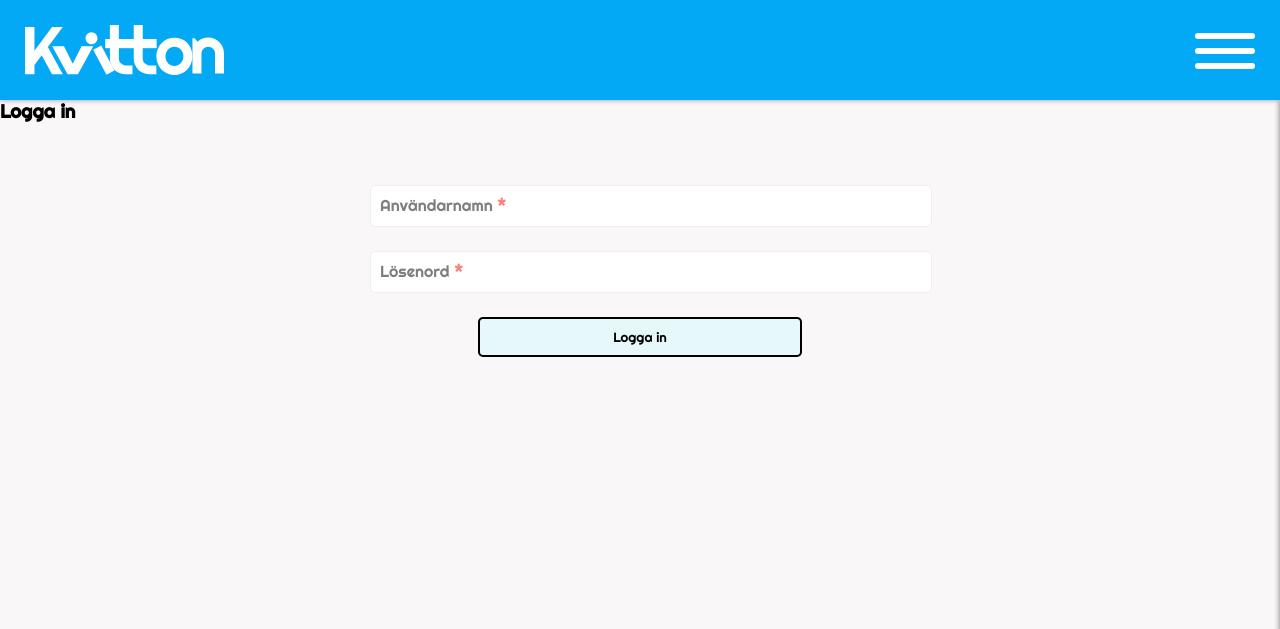
After one commit to albinmedoc/receipts_storage, a Flask app: page /login in a window 1280 px wide. The commit adds this page. Shown: the top 629 px of the page. Run offline with Flask 2, Linux system fonts and the light colour scheme; parts of the project's set-up code (start-up, migrations or seed data) failed here and were passed over.

Commit message:
Added page for login, and some user forms. Changed blueprint name for home to main

```diff
--- a/receipts_storage/forms/__init__.py
+++ b/receipts_storage/forms/__init__.py
@@ -1,2 +1,3 @@
 from .product import ProductForm
 from .receipt import ReceiptForm
+from .user import LoginForm, RegisterForm, EditUserForm
--- /dev/null
+++ b/receipts_storage/forms/user.py
@@ -0,0 +1,46 @@
+from flask_wtf import FlaskForm
+from wtforms import StringField, PasswordField, SubmitField
+from wtforms.validators import ValidationError, DataRequired
+from receipts_storage.models import User
+from receipts_storage.app import bcrypt
+
+class LoginForm(FlaskForm):
+    username = StringField("Användarnamn", validators=[DataRequired("Detta fält är obligatoriskt.")])
+    password = PasswordField("Lösenord", validators=[DataRequired("Detta fält är obligatoriskt.")])
+    submit = SubmitField("Logga in")
+
+    def validate_username(self, username):
+        user = User.query.filter(username=username.data).first()
+        if(not user):
+            raise ValidationError("Användarnamnet är inte registrerad.")
+
+    def validate_password(self, password):
+        user = User.query.filter_by(username=self.username.data).first()
+        if(user and not bcrypt.check_password_hash(user.password, password.data)):
+            raise ValidationError("Lösenordet matchar inte användarnamnet.")
+
+
+class RegisterForm(FlaskForm):
+    firstname = StringField("Förnamn", validators=[DataRequired("Detta fält är obligatoriskt.")])
+    lastname = StringField("Efternamn", validators=[DataRequired("Detta fält är obligatoriskt.")])
+    username = StringField("Användarnamn", validators=[DataRequired("Detta fält är obligatoriskt.")])
+    password = PasswordField("Lösenord", validators=[DataRequired("Detta fält är obligatoriskt.")])
+    submit = SubmitField("Skapa användare")
+
+    def validate_username(self, username):
+        user = User.query.filter_by(username=username.data.lower()).first()
+        if(user):
+            raise ValidationError("Användarnamnet är upptaget.")
+
+
+class EditUserForm(FlaskForm):
+    firstname = StringField("Förnamn", validators=[DataRequired("Detta fält är obligatoriskt.")])
+    lastname = StringField("Efternamn", validators=[DataRequired("Detta fält är obligatoriskt.")])
+    username = StringField("Användarnamn", validators=[DataRequired("Detta fält är obligatoriskt.")])
+    password = PasswordField("Lösenord", validators=[DataRequired("Detta fält är obligatoriskt.")])
+    submit = SubmitField("Spara")
+
+    def validate_username(self, username):
+        user = User.query.filter_by(username=username.data.lower()).first()
+        if(not user or not user.username == current_user.username):
+            raise ValidationError("Användarnamnet är upptaget.")
--- a/receipts_storage/routes/__init__.py
+++ b/receipts_storage/routes/__init__.py
@@ -1,2 +1,2 @@
-from .home import bp_home
+from .main import bp_main
 from .receipt import bp_receipt
--- /dev/null
+++ b/receipts_storage/routes/main.py
@@ -0,0 +1,45 @@
+from flask import Blueprint, render_template, redirect, abort
+from flask_login import current_user, login_user, logout_user
+from receipts_storage.models import Product, Receipt, Store, Tag, User
+from receipts_storage.forms import LoginForm
+
+bp_main = Blueprint("main", __name__)
+
+@bp_main.route("/login")
+def login():
+    form = LoginForm()
+    if(form.validate_on_submit()):
+        user = User.query.filter_by(username=form.username.data).first()
+        if(not user):
+            abort(401)
+        login_user(user)
+        return redirect(url_for("main.home"))
+    return render_template("login.html", form=form)
+
+
+@bp_main.route("/logout")
+def logout():
+    if(current_user.is_authenticated):
+        logout_user()
+    return redirect(url_for("main.home"))
+
+
+@bp_main.route("/")
+def home():
+    recent_receipts = Receipt.query.order_by(Receipt.date.desc()).limit(15).all()
+    return render_template("home.html", recent_receipts=recent_receipts)
+
+
+@bp_main.route("/statistics")
+def statistics():
+    count_receipts = Receipt.query.count()
+    count_products = Product.query.count()
+    count_stores = Store.query.count()
+    count_tags = Tag.query.count()
+
+    receipts = Receipt.query.all()
+    receipts_sum = 0
+    for receipt in receipts:
+        receipts_sum = receipts_sum + receipt.sum
+
+    return render_template("statistics.html", count_receipts=count_receipts, count_products=count_products, count_stores=count_stores, receipts_sum=receipts_sum, count_tags=count_tags)
--- a/receipts_storage/routes/receipt.py
+++ b/receipts_storage/routes/receipt.py
@@ -198,7 +198,7 @@
         abort(404)
     db.session.delete(receipt)
     db.session.commit()
-    return redirect(url_for("home.home"))
+    return redirect(url_for("main.home"))
 
 
 @bp_receipt.route("/receipt/<int:receipt_id>")
--- a/receipts_storage/templates/layout.html
+++ b/receipts_storage/templates/layout.html
@@ -34,7 +34,7 @@
         </div>
         {% block header %}
         <header>
-            <a id="logo" href="{{ url_for('home.home') }}">
+            <a id="logo" href="{{ url_for('main.home') }}">
                 <img
                     src="{{ url_for('static', filename='img/logo.svg') }}"
                     alt="Kvitton logo"
@@ -53,9 +53,9 @@
         </header>
         <nav id="navigation" role="navigation">
             <ul>
-                <li><a href="{{ url_for('home.home') }}">Startsida</a></li>
+                <li><a href="{{ url_for('main.home') }}">Startsida</a></li>
                 <li><a href="{{ url_for('receipt.create') }}">Lägg till kvitto</a></li>
-                <li><a href="{{ url_for('home.statistics') }}">Statistik</a></li>
+                <li><a href="{{ url_for('main.statistics') }}">Statistik</a></li>
                 <li><a>Inställningar</a></li>
             </ul>
         </nav>
--- /dev/null
+++ b/receipts_storage/templates/login.html
@@ -0,0 +1,33 @@
+{% extends "layout.html" %}
+{% block main %}
+<h3>Logga in</h3>
+<form class="responsive_form" method="POST">
+    <div class="form_row">
+        <div class="input_container">
+            {{ form.username(placeholder=" ", class="error" if form.username.errors) }}
+            {{ form.username.label() }}
+            <div class="errors">
+                {% for error in form.username.errors %}
+                    <p class="error">{{ error }}</p>
+                {% endfor %}
+            </div>
+        </div>
+    </div>
+    <div class="form_row">
+        <div class="input_container">
+            {{ form.password(placeholder=" ", class="error" if form.password.errors) }}
+            {{ form.password.label() }}
+            <div class="errors">
+                {% for error in form.password.errors %}
+                    <p class="error">{{ error }}</p>
+                {% endfor %}
+            </div>
+        </div>
+    </div>
+    <div class="form_row">
+        <div class="input_container">
+            {{ form.submit() }}
+        </div>
+    </div>
+</form>
+{% endblock main %}
--- a/receipts_storage/templates/receipt.html
+++ b/receipts_storage/templates/receipt.html
@@ -11,7 +11,7 @@
 {% block main %}
 <div id="header" style="background-color: #{{ receipt.color.value }};">
     <div id="actions">
-        <a href="{{ url_for('home.home') }}"><i class="material-icons">arrow_back</i> Tillbaka</a>
+        <a href="{{ url_for('main.home') }}"><i class="material-icons">arrow_back</i> Tillbaka</a>
         <a href="{{ url_for('receipt.edit', receipt_id=receipt.id) }}">Ändra <i class="material-icons">edit</i></a>
     </div>
     <section id="receipt_header">
```
Also changed, not shown: receipts_storage/app.py (+9 -2 lines), receipts_storage/routes/home.py (deleted, +0 -24 lines).
